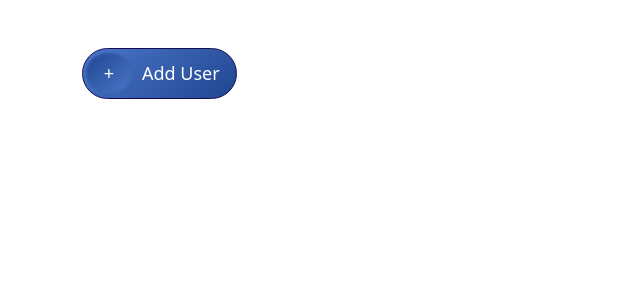
After one commit to PesanduDU/PHP-CRUD-Operations, a PHP site: page /display.php in a window 1280 px wide. The commit adds this page. Shown: the top 300 px of the page, without its empty margins (0-640 px from the left). Run offline with PHP 8.4, Linux system fonts and the light colour scheme.

Commit message:
3rd commit

```diff
--- /dev/null
+++ b/display.php
@@ -0,0 +1,30 @@
+<!DOCTYPE html>
+<html lang="en">
+
+<head>
+    <meta charset="UTF-8">
+    <meta name="viewport" content="width=device-width, initial-scale=1.0">
+    <title>Display Users</title>
+
+    <link rel="stylesheet" href="styles.css">
+
+    <link href="https://cdn.jsdelivr.net/npm/bootstrap@5.0.2/dist/css/bootstrap.min.css" rel="stylesheet" integrity="sha384-EVSTQN3/azprG1Anm3QDgpJLIm9Nao0Yz1ztcQTwFspd3yD65VohhpuuCOmLASjC" crossorigin="anonymous">
+</head>
+
+<body>
+
+    <div class="container my-5">
+
+        <button class="c-button">
+            <span class="c-main">
+                <span class="c-ico"><span class="c-blur"></span> <span class="ico-text">+</span></span>
+                Add User
+            </span>
+        </button>
+
+
+    </div>
+
+</body>
+
+</html>
--- /dev/null
+++ b/styles.css
@@ -0,0 +1,53 @@
+button {
+    border: none;
+  }
+
+  .c-button {
+    background: linear-gradient(140deg, rgba(75, 118, 200, 1) 0%, rgba(31, 70, 145, 1) 100%);
+    border-radius: 45px;
+    font-size: 18px;
+    text-align: left;
+    padding: 11px 0px 11px 0px;
+    border: 1px solid rgb(23, 13, 86) !important;
+    border-style: outset;
+    box-shadow: -6px -5px 18px rgba(255, 255, 255, 0.1);
+    cursor: pointer;
+  }
+
+  .c-button .c-main {
+    border-radius: 45px;
+    color: rgba(255, 255, 255, 1);
+    padding: 11px 15px 11px 2px;
+    box-shadow: inset 0px 0px 5px rgba(17, 17, 17, 0);
+    transition: all 0.5s ease-in-out;
+    border: 1px solid transparent;
+  }
+
+  .c-ico .c-blur {
+    background: linear-gradient(318deg, rgba(75, 118, 200, 1) 0%, rgba(31, 70, 145, 1) 100%);
+    border-radius: 100%;
+    margin-left: 0;
+    padding: 8px 23px;
+    filter: blur(1px);
+    text-align: center;
+  }
+
+  .c-ico {
+    position: relative;
+    margin-right: 10px;
+  }
+
+  .c-ico .ico-text {
+    position: absolute;
+    left: 50%;
+    top: 50%;
+    transform: translate(-50%, -50%);
+  }
+
+  /* Hovering */
+
+  .c-button .c-main:hover {
+    box-shadow: inset 0px 0px 5px rgba(17, 17, 17, 0.6);
+    border: 1px solid rgba(26, 26, 26,0.5);
+    color: rgba(255, 255, 255, 0.5);
+  }
--- a/user.php
+++ b/user.php
@@ -4,7 +4,7 @@
 <head>
     <meta charset="UTF-8">
     <meta name="viewport" content="width=device-width, initial-scale=1.0">
-    <title>Document</title>
+    <title>CRUD Operation Example</title>
 
     <link href="https://cdn.jsdelivr.net/npm/bootstrap@5.0.2/dist/css/bootstrap.min.css" rel="stylesheet" integrity="sha384-EVSTQN3/azprG1Anm3QDgpJLIm9Nao0Yz1ztcQTwFspd3yD65VohhpuuCOmLASjC" crossorigin="anonymous">
     <script src="https://cdn.jsdelivr.net/npm/bootstrap@5.0.2/dist/js/bootstrap.bundle.min.js" integrity="sha384-MrcW6ZMFYlzcLA8Nl+NtUVF0sA7MsXsP1UyJoMp4YLEuNSfAP+JcXn/tWtIaxVXM" crossorigin="anonymous"></script>
```
